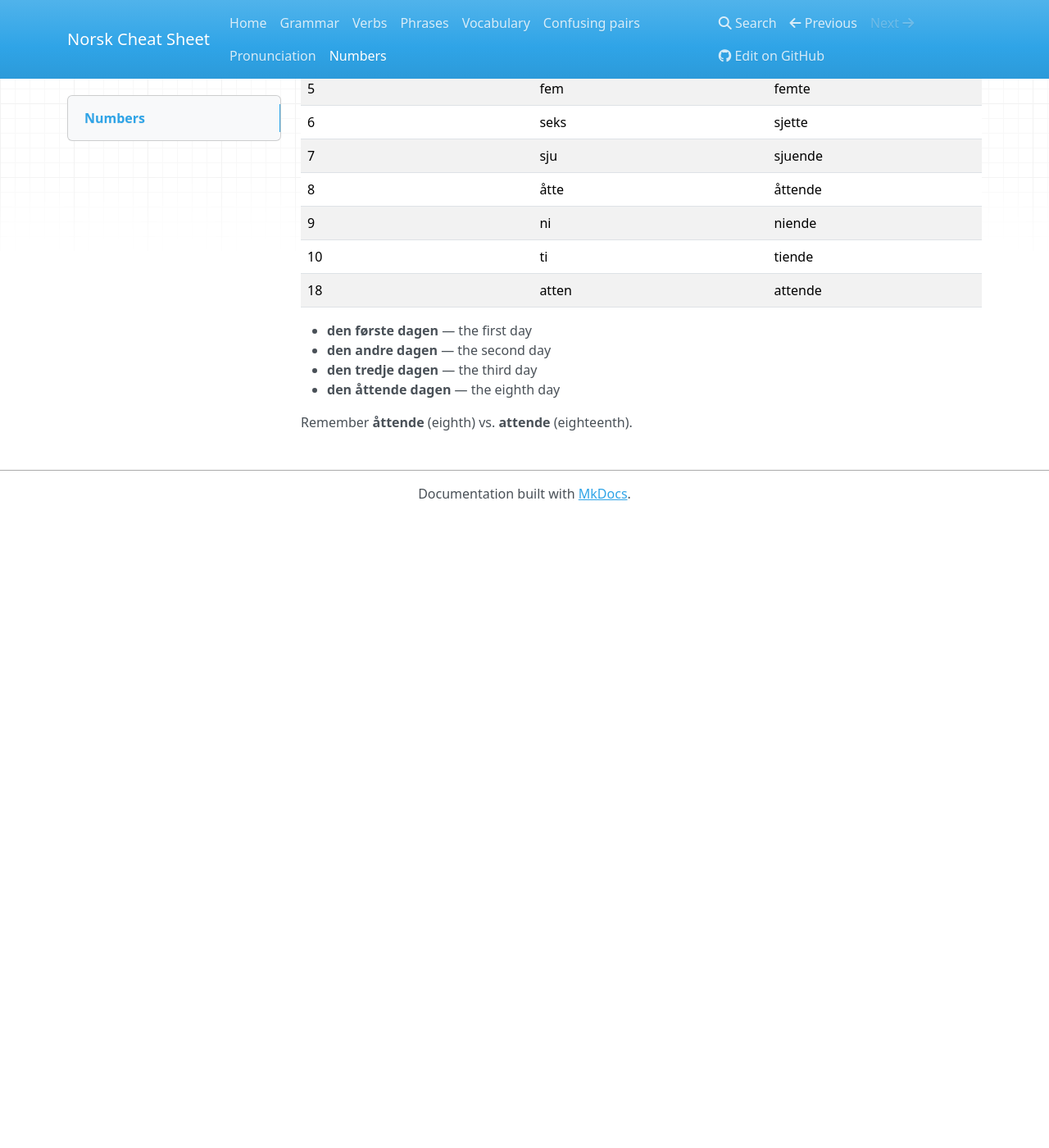
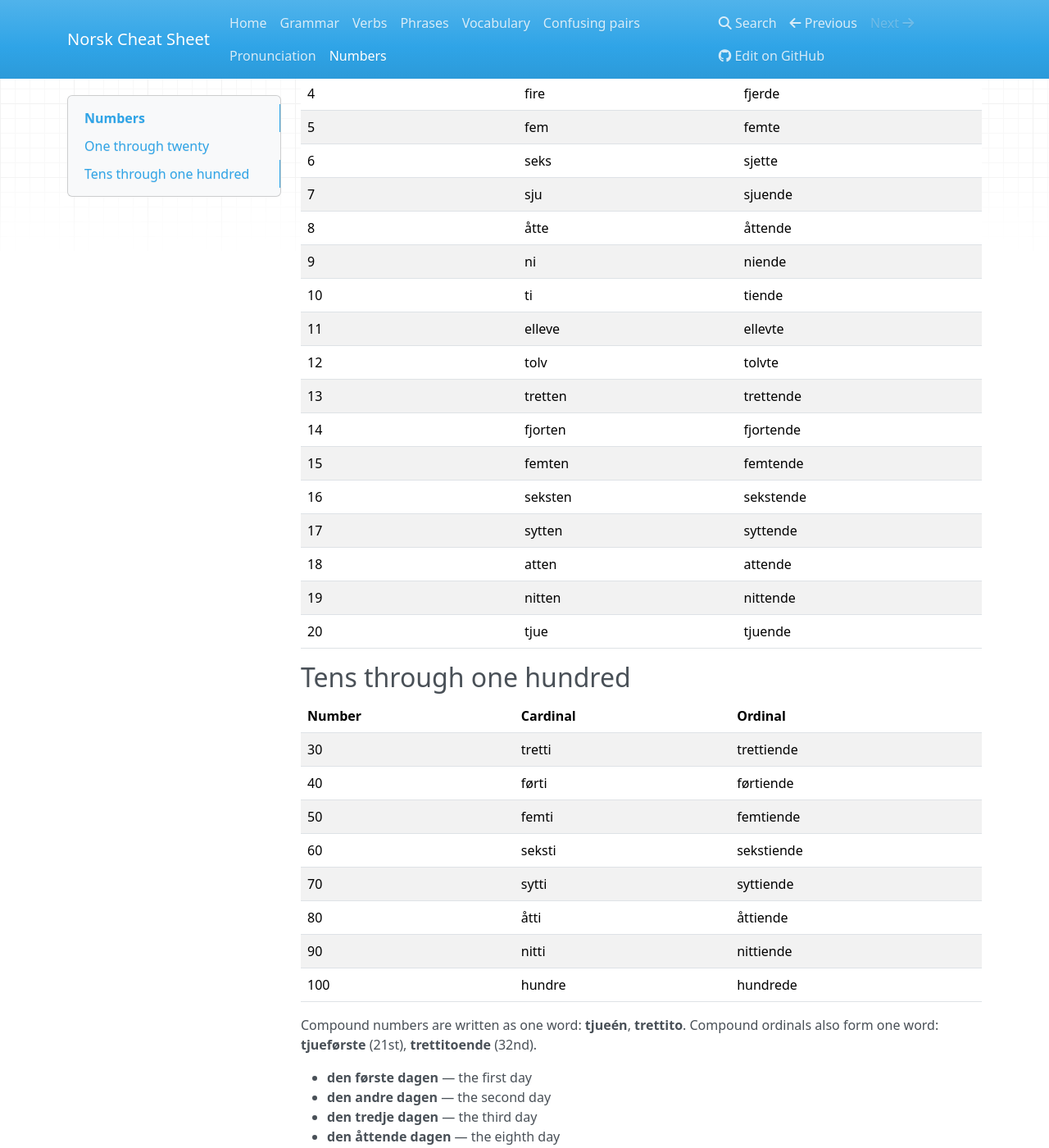
Before and after one commit to timsnyder/norsk-cheatsheet, an MkDocs documentation site: the page built from docs/numbers.md, in a window 1280 px wide and 1400 px high, scrolled down 291 px. Shown: the whole window at 82% size. Built offline with MkDocs 1.6.1, drawn with Linux system fonts in a browser that asks for light colours; nearby versions of some CDN libraries; before the commit the page ends 921 px from its top, so only the background shows below that.

Commit message:
docs: address review feedback in docs/numbers.md
Co-authored-by: ChatGPT (GPT-6) <noreply@openai.com>

```diff
--- a/docs/numbers.md
+++ b/docs/numbers.md
@@ -1,4 +1,6 @@
 # Numbers
+
+## One through twenty
 
 | Number | Cardinal | Ordinal |
 | --- | --- | --- |
@@ -12,7 +14,33 @@
 | 8 | åtte | åttende |
 | 9 | ni | niende |
 | 10 | ti | tiende |
+| 11 | elleve | ellevte |
+| 12 | tolv | tolvte |
+| 13 | tretten | trettende |
+| 14 | fjorten | fjortende |
+| 15 | femten | femtende |
+| 16 | seksten | sekstende |
+| 17 | sytten | syttende |
 | 18 | atten | attende |
+| 19 | nitten | nittende |
+| 20 | tjue | tjuende |
+
+## Tens through one hundred
+
+| Number | Cardinal | Ordinal |
+| --- | --- | --- |
+| 30 | tretti | trettiende |
+| 40 | førti | førtiende |
+| 50 | femti | femtiende |
+| 60 | seksti | sekstiende |
+| 70 | sytti | syttiende |
+| 80 | åtti | åttiende |
+| 90 | nitti | nittiende |
+| 100 | hundre | hundrede |
+
+Compound numbers are written as one word: **tjueén**, **trettito**.
+Compound ordinals also form one word: **tjueførste** (21st),
+**trettitoende** (32nd).
 
 - **den første dagen** — the first day
 - **den andre dagen** — the second day
```
